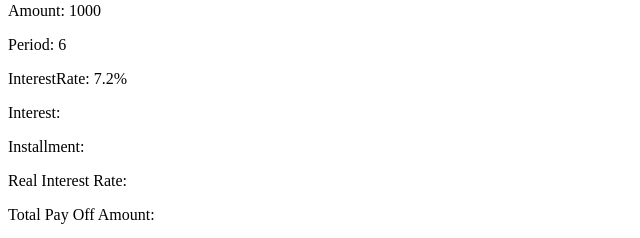
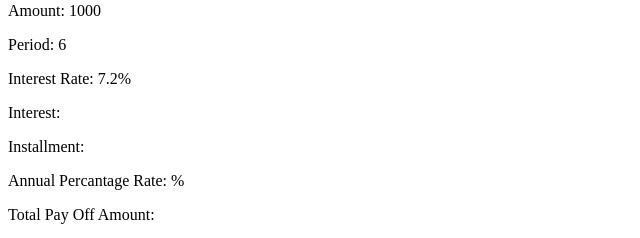
Before and after one commit to bartekparysek/CashLoanApp, a React (Create React App) app: page /loanparams in a window 1280 px wide. Shown: the part 219-457 px from the top of the page, without its empty margins (0-640 px from the left). Built offline with nearby package versions, Linux system fonts and the light colour scheme.

Commit message:
logic for loan parameters calculations

```diff
--- a/src/Components/ClientInfo.js
+++ b/src/Components/ClientInfo.js
@@ -48,6 +48,7 @@ export default function ClientInfo() {
             placeholder="First Name"
             value={values.firstName}
           />
+          <span id="first-name-error">Please enter your first name</span>
         </div>
 
         <div className="field">
@@ -59,6 +60,7 @@ export default function ClientInfo() {
             placeholder="Last Name"
             value={values.lastName}
           />
+          <span id="last-name-error">Please enter your last name</span>
         </div>
 
         <div className="field">
@@ -70,6 +72,7 @@ export default function ClientInfo() {
             placeholder="E-mail"
             value={values.email}
           />
+          <span id="email-error">Please enter an email address</span>
         </div>
 
         <div className="field">
@@ -81,6 +84,7 @@ export default function ClientInfo() {
             placeholder="Address"
             value={values.address}
           />
+          <span id="address-error">Please enter an address </span>
         </div>
       </form>
     </div>
--- a/src/Components/LoanParams.js
+++ b/src/Components/LoanParams.js
@@ -1,4 +1,4 @@
-import React, { useState, useRef, useEffect } from "react";
+import React, { useState } from "react";
 import { Link } from "react-router-dom";
 
 export default function LoanParams() {
@@ -8,52 +8,38 @@ export default function LoanParams() {
     installment: null,
     interestRate: 7.2,
     interest: null,
-    rir: null,
+    apr: null,
     totalPayOff: null
   });
 
   const calculateLoanParams = () => {
-    const loanPeriodDays = Math.round(loan.period * 30.436875);
-    console.log(loanPeriodDays);
-    const totalInterest =
-      ((loan.amount * parseFloat((loan.interestRate / 100).toFixed(3))) / 365) *
-      (loan.period * 30.436875);
-    const apr =
-      (totalInterest / loan.amount / (loan.period * 30.436875)) * 365 * 100;
-    const rir = (1 + apr) / (1 + 3.2) - 1;
-    const totalPayOff = parseInt(loan.amount + loan.interest);
-    return {
-      totalInterest,
-      rir,
-      totalPayOff
-    };
+    const loanPeriodDays = Math.round(loan.period * 30.41666);
+    const totalInterest = parseFloat((((loan.amount * parseFloat((loan.interestRate / 100).toFixed(3))) / 365) * loanPeriodDays).toFixed(2));
+    const totalPayOff = parseInt(loan.amount) + totalInterest;
+    const installment = parseFloat((totalPayOff / loan.period).toFixed(2));
+    const apr = parseFloat(((((totalPayOff / loan.amount) ** (365 / loanPeriodDays)) - 1) * 100).toFixed(2));
+
+    setLoan({
+      ...loan,
+      interest: totalInterest,
+      totalPayOff,
+      installment,
+      apr,
+    });
   };
 
-  // make a function which will return an object with these values
-  // guess : the scope of this function does not allow for a proper execution of this variables
-  // RRSO - use some official formula for this eg. https://www.telepolis.pl/fintech/poradniki/rrso-czym-jest-wzor-chwilowka-kredyt
-  // use ref instead of props or state
-  // parseInt is not working correctly
-
   const handleAmountChange = (event) => {
-    const { totalInterest, rir, totalPayOff } = calculateLoanParams();
     setLoan({
       ...loan,
       amount: event.target.value,
-      interest: Math.round(totalInterest * 100) / 100,
-      rir: rir,
-      totalPayOff: totalPayOff
+
     });
   };
 
   const handlePeriodChange = (event) => {
-    const { totalInterest, rir, totalPayOff } = calculateLoanParams();
     setLoan({
       ...loan,
       period: event.target.value,
-      interest: Math.round(totalInterest * 100) / 100,
-      rir: rir,
-      totalPayOff: totalPayOff
     });
   };
 
@@ -69,6 +55,8 @@ export default function LoanParams() {
           <div className="field">
             <input
               onChange={handleAmountChange}
+              onMouseUp={calculateLoanParams}
+              onTouchEnd={calculateLoanParams}
               type="range"
               min="1000"
               max="108000"
@@ -79,6 +67,7 @@ export default function LoanParams() {
             ></input>
             <input
               onChange={handleAmountChange}
+              onBlur={calculateLoanParams}
               type="number"
               min="1000"
               max="108000"
@@ -90,6 +79,8 @@ export default function LoanParams() {
           <div className="field">
             <input
               onChange={handlePeriodChange}
+              onMouseUp={calculateLoanParams}
+              onTouchEnd={calculateLoanParams}
               type="range"
               min="6"
               max="120"
@@ -100,6 +91,7 @@ export default function LoanParams() {
             ></input>
             <input
               onChange={handlePeriodChange}
+              onBlur={calculateLoanParams}
               type="number"
               min="6"
               max="120"
@@ -114,11 +106,11 @@ export default function LoanParams() {
           <h3> Your Loan Parameters : </h3>
           <p>Amount: {loan.amount} </p>
           <p>Period: {loan.period} </p>
-          <p>InterestRate: {loan.interestRate}% </p>
+          <p>Interest Rate: {loan.interestRate}% </p>
           <p>Interest: {loan.interest} </p>
           <p>Installment: {loan.installment} </p>
-          <p>Real Interest Rate:{loan.rir} </p>
-          <p>Total Pay Off Amount:{loan.totalPayOff} </p>
+          <p>Annual Percantage Rate:{loan.apr} % </p>
+          <p>Total Pay Off Amount: {loan.totalPayOff} </p>
         </section>
       </form>
       <Link to="/clientinfo">
```
